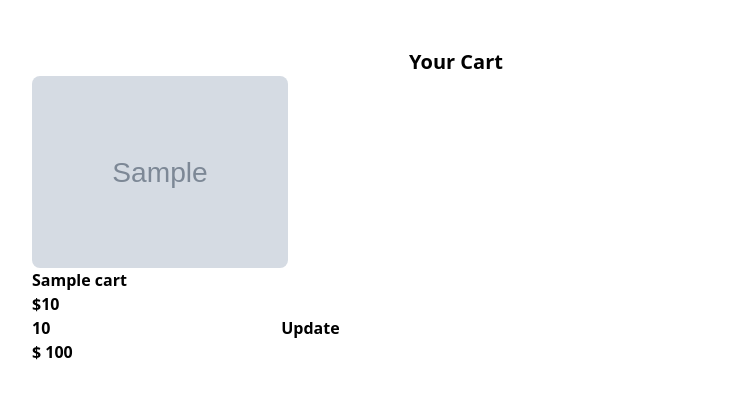
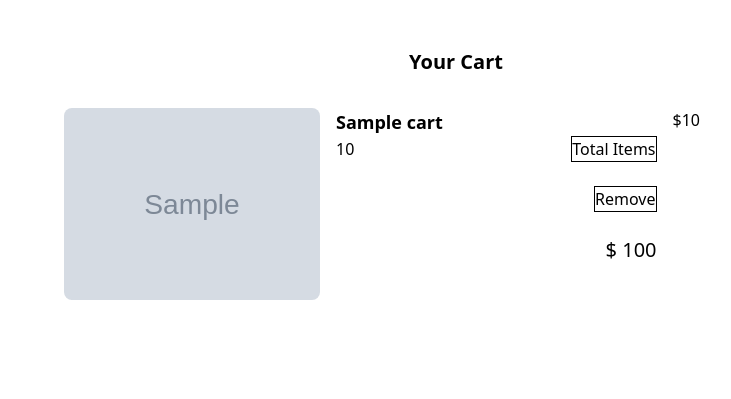
Before and after one commit to Sanahw7/Digital_Disc, a Flask app: template templates/cart.html.jinja in a window 1280 px wide. Shown: the part 64-463 px from the top of the page, without its empty margins (184-915 px from the left). Run offline with Flask 3, Linux system fonts and the light colour scheme; the template is opened without the code that fills it: most values are stand-ins (such as "Sample title", 1, 10 or a date in 2020); grey boxes marked "Sample" are stand-in pictures.

Commit message:
cart_finished

```diff
--- a/main.py
+++ b/main.py
@@ -232,6 +232,26 @@ def update_cart(product_id):
         WHERE `ProductID` = %s AND `UserID` =%s
     """, (new_qty, product_id, current_user.id))
 
+
+
     connection.close()
 
     return redirect('/cart')
+
+@app.route('/cart/<product_id>/remove_qty', methods=["POST"])
+@login_required
+def remove_cart(product_id):
+
+    connection = connect_db()
+    cursor = connection.cursor()
+
+    cursor.execute("""
+        DELETE `Cart`
+        WHERE `ProductID` = %s AND `UserID` =%s
+    """, ( product_id, current_user.id))
+
+
+
+    connection.close()
+
+    return redirect('/cart')
--- a/templates/cart.html.jinja
+++ b/templates/cart.html.jinja
@@ -7,6 +7,11 @@
   </head>
   <body>
   {% include "components/navbar.html.jinja"%}
+
+{% if cart|length == 0 %}
+No items in the cart
+{% endif %}
+
   <br>
 
   <main class="max-w-4xl mx-auto p-6 mb-5">
@@ -14,21 +19,35 @@
 
 
   {% for x in cart %}
-  <div class="cart-row">
+  <div class="flex gap-4 p-8 pr-4">
         <img class="w-64 rounded-lg" src="{{x['Image']}}">
-  <div class="font-bold">{{x["Name"]}}
-  <div>${{x["Price"]}}
-  </div>
-  <div>
-        <form method="post" action="/cart/{{x['ProductID']}}/update_qty">
+
+  <div class="flex flex-col items-end">
+  <div class="font-bold text-lg w-full">{{x["Name"]}}</div>
+  <form method="post" action="/cart/{{x['ProductID']}}/update_qty">
         <input name="qty" type="number" value="{{x['Quantity']}}">
-        <button type="submit">Update</button>
+        <button class="border" type="submit">Total Items</button>
 
         </form>
-  </div>
-  <div>$ {{x ['Price'] * x['Quantity']}}
+        <br>
+
+        <form method="post" action="/cart/{{x['ProductID']}}/remove_qty">
+        <button class="border" type="submit">Remove</button>
+        </form>
+
+
+        <br>
+
+         <div class="text-xl">$ {{x ['Price'] * x['Quantity']}}</div>
+
   </div>
 
+
+  <div class="text-bold">${{x["Price"]}}</div>
+
+  {# WHERE THE FORM WAS B4 #}
+
+ </div>
   {%endfor%}
   </main>
   </body>
```
